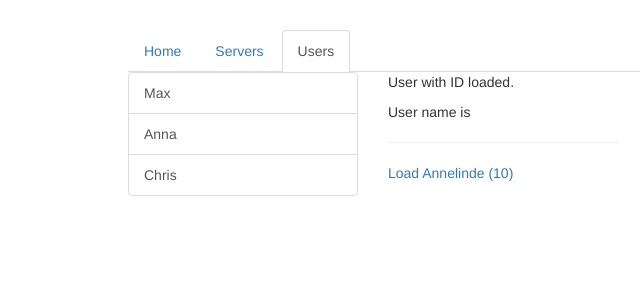
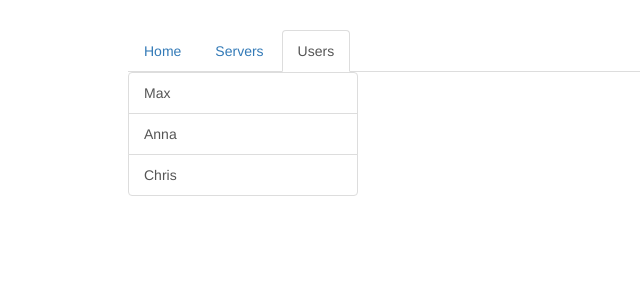
Before and after one commit to jhouzard/udemy-routing-start, an Angular app: page /users in a window 1280 px wide. Shown: the top 300 px of the page, without its empty margins (137-777 px from the left). Built offline with nearby package versions, Linux system fonts and the light colour scheme.

Commit message:
Lecture 127: Setting up Child (Nested) Routes

```diff
--- a/src/app/servers/servers.component.html
+++ b/src/app/servers/servers.component.html
@@ -10,9 +10,12 @@
         </div>
     </div>
     <div class="col-xs-12 col-sm-4">
+        <!--
         <button class="btn btn-primary" (click)="onReload()">Reload Page</button>
         <app-edit-server></app-edit-server>
         <hr>
         <app-server></app-server>
+        -->
+        <router-outlet></router-outlet>
     </div>
 </div>
--- a/src/app/users/users.component.html
+++ b/src/app/users/users.component.html
@@ -10,6 +10,6 @@
         </div>
     </div>
     <div class="col-xs-12 col-sm-4">
-        <app-user></app-user>
+        <router-outlet></router-outlet>
     </div>
 </div>
```
Also changed, not shown: src/app/app.module.ts (+9 -5 lines).
